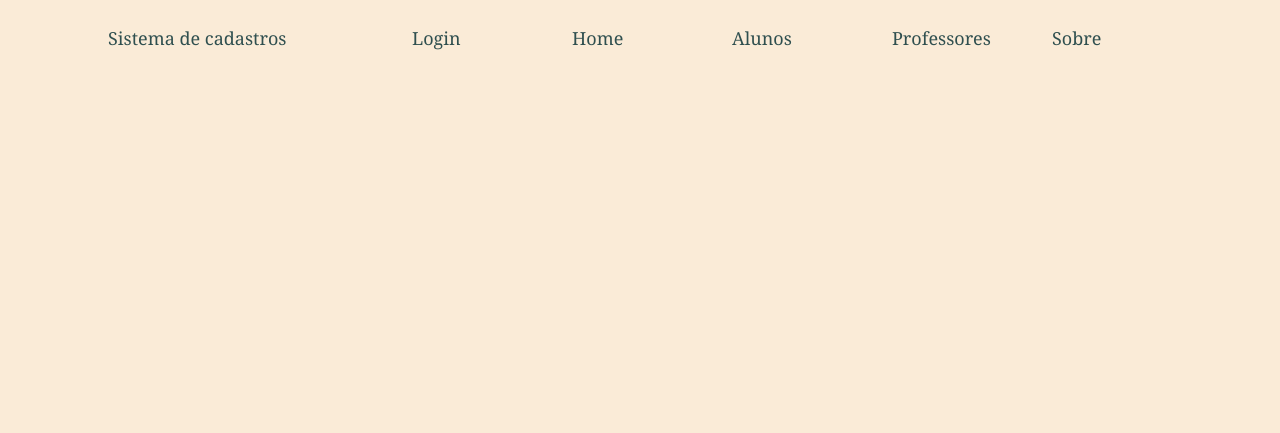
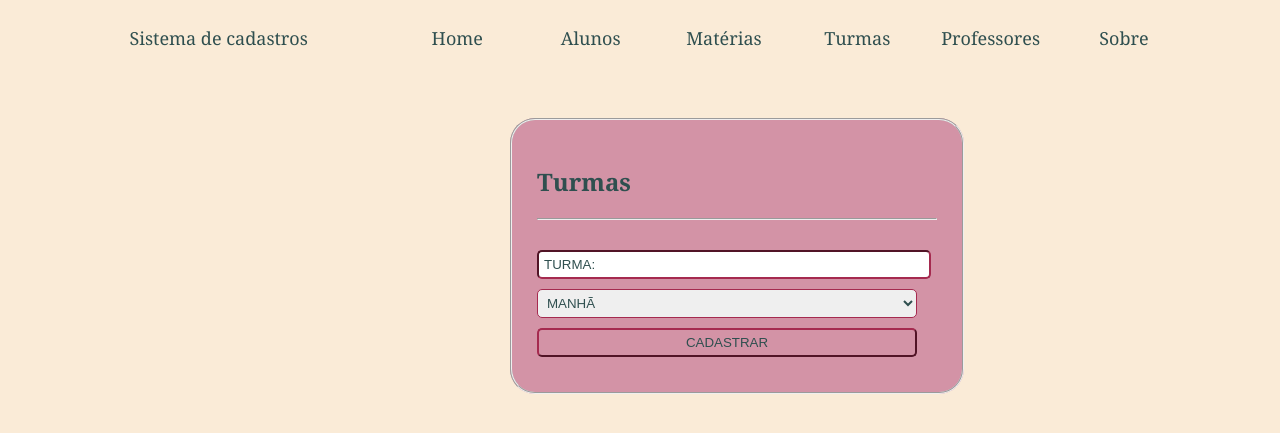
Before and after one commit to Dani-Medeiros/estudosPhp, a PHP site: page /turmas_e_materias/turmas.php in a window 1280 px wide. Shown: the top 433 px of the page. Run offline with PHP 8.4, Linux system fonts and the light colour scheme.

Commit message:
adicionando materias e turmas

```diff
--- a/sistema_cad/assets/style.css
+++ b/sistema_cad/assets/style.css
@@ -5,7 +5,7 @@ html {
     margin-left: 100px;
     margin-right: 100px;
     line-height: 1,5px;
-    font-weight: 500;
+    font-weight: 400;
     font-size: 16px;
 }
 
@@ -14,7 +14,7 @@ html {
     width: 100%;
     display: flex;
     flex-direction: row;
-    justify-content: space-between;
+    justify-content: space-around;
     font-size: large;
     text-align: center;
 }
@@ -32,19 +32,21 @@ a {
     width: 800px;
     display: flex;
     flex-direction: row;
+    justify-content: space-evenly;
     text-decoration: none;
     text-align: end;
 }
 
-.div-cad_aluno, .div-cad_professor {
+.div-cad_aluno, .div-cad_professor, #materias, #turmas {
+    margin-left: 400px;
     padding-top: 50px;
     justify-content: center;
     align-items: center;
     text-align: center;
 }
 
-.form-cad_aluno, .form-cad_professor {
-    width: 300px;
+.form-cad_aluno, .form-cad_professor, fieldset {
+    width: 400px;
     text-align: left;
     background-color: rgb(211, 147, 166);
     border-radius: 25px;
@@ -57,11 +59,12 @@ input, select {
     border-radius: 5px;
     padding: 5px;
     margin-bottom: 10px;
+    width: 380px;
+    text-transform: uppercase;
 }
 
 .botao {
     background-color:rgb(211, 147, 166);
-    margin-right: 15px;
 }
 
 #div-tabela, #tabela {
--- a/sistema_cad/view/aluno/cadastrado.php
+++ b/sistema_cad/view/aluno/cadastrado.php
@@ -12,7 +12,6 @@
     <h1>Seu cadastro foi realizado com sucesso!</h1>
     <p>Parabéns, aluno! Agora você faz parte de uma escola de sucesso. Lorem ipsum dolor sit amet consectetur adipisicing elit. Illum illo pariatur tempora, placeat nisi molestiae commodi quidem voluptates officiis doloremque possimus quae asperiores at sed numquam provident enim iste itaque!</p>
     <hr>
-
     <div id='div-tabela'>
         <table id='tabela'>
             <thead id='thead'>
--- a/sistema_cad/view/aluno/lista.php
+++ b/sistema_cad/view/aluno/lista.php
@@ -18,7 +18,6 @@ require_once '../../controller/aluno.php';
     <h1>Seu cadastro foi realizado com sucesso!</h1>
     <p>Parabéns, aluno! Agora você faz parte de uma escola de sucesso. Lorem ipsum dolor sit amet consectetur adipisicing elit. Illum illo pariatur tempora, placeat nisi molestiae commodi quidem voluptates officiis doloremque possimus quae asperiores at sed numquam provident enim iste itaque!</p>
     <hr>
-
     <div id='div-tabela'>
         <table id='tabela'>
             <thead id='thead'>
--- a/sistema_cad/view/cabecalho.php
+++ b/sistema_cad/view/cabecalho.php
@@ -9,15 +9,16 @@
 <body>
     <header class="cabecalho">
             <div class="cadastro">
-                <p>Sistema de cadastros</p>
+                <p><a href="../view/login.php">Sistema de cadastros</a></p>
             </div>
             <div class="lista-cabecalho">
                 <ul>
-                    <li><a href="login.php">Login</a></li>
-                    <li><a href="index.php">Home</a></li>
-                    <li><a href="../aluno/cadastrar.php">Alunos</a></li>
-                    <li><a href="../professor/cadastrar.php">Professores</a></li>
-                    <li><a href="sobre.php">Sobre</a></li>
+                    <li><a href="/estudos_php/sistema_cad/view/index.php">Home</a></li>
+                    <li><a href="/estudos_php/sistema_cad/view/aluno/cadastrar.php">Alunos</a></li>
+                    <li><a href="/estudos_php/sistema_cad/view/turmas_e_materias/materias.php">Matérias</a></li>
+                    <li><a href="/estudos_php/sistema_cad/view/turmas_e_materias/turmas.php">Turmas</a></li>
+                    <li><a href="/estudos_php/sistema_cad/view/professor/cadastrar.php">Professores</a></li>
+                    <li><a href="/estudos_php/sistema_cad/view/sobre.php">Sobre</a></li>
                 </ul>
             </div>
         </header>
--- a/sistema_cad/view/professor/cadastrado.php
+++ b/sistema_cad/view/professor/cadastrado.php
@@ -1,13 +1,14 @@
 <!DOCTYPE html>
 <html lang="pt-br">
+
 <head>
     <meta charset="UTF-8">
     <meta http-equiv="X-UA-Compatible" content="IE=edge">
     <meta name="viewport" content="width=device-width, initial-scale=1.0">
     <link rel="stylesheet" href="../../assets/style.css">
     <title>Cadastro realizado</title>
+</head>
 <?php include_once '../cabecalho.php'; ?>
-    </head>
 <body>
     <h1>Seu cadastro foi realizado com sucesso!</h1>
     <hr><br>
@@ -36,4 +37,5 @@
     <a href="./cadastrar.php"><input type="submit" value="Cadastrar novo" class="botao"></a>
     <a href="./lista.php"><input type="button" value="Lista cadastrados" class="botao"></a>
 </body>
+
 </html>
--- a/sistema_cad/view/professor/lista.php
+++ b/sistema_cad/view/professor/lista.php
@@ -12,10 +12,7 @@ require_once '../../controller/professor.php';
     <link rel="stylesheet" href="../../assets/style.css">
     <title>Lista de professores</title>
 </head>
-<?php
-include_once '../cabecalho.php';
-?>
-
+<?php include_once '../cabecalho.php'; ?>
 <body>
     <h1>Lista de cadastro dos professores!</h1>
     <hr><br>
--- a/sistema_cad/view/turmas_e_materias/turmas.php
+++ b/sistema_cad/view/turmas_e_materias/turmas.php
@@ -1,15 +1,31 @@
 <!DOCTYPE html>
 <html lang="pt-br">
+
 <head>
     <meta charset="UTF-8">
     <meta http-equiv="X-UA-Compatible" content="IE=edge">
     <meta name="viewport" content="width=device-width, initial-scale=1.0">
+    <link rel="stylesheet" href="../../assets/style.css">
     <title>Turmas</title>
 </head>
 <?php include_once '../cabecalho.php' ?>
+
 <body>
-    <div>
-
+    <div id="turmas">
+        <fieldset>
+            <form action="../../controller/validacao.php" method="post">
+                <h2>Turmas</h2>
+                <hr><br>
+                <input value="Turma: " type="text" name="turma" id="turma">
+                <select name="turno" id="">
+                    <option name="turno" value="manha">Manhã</option>
+                    <option name="turno" value="tarde">Tarde</option>
+                    <option name="turno" value="noite">Noite</option>
+                </select>
+                <a href="#"><input type="button" value="Cadastrar" class="botao"></a>
+            </form>
+        </fieldset>
     </div>
 </body>
+
 </html>
```
Also changed, not shown: sistema_cad/view/aluno/cadastrar.php (+6 -3 lines), sistema_cad/view/turmas_e_materias/materias.php (+29 -0 lines). Lines whose indentation alone changed are shown as unchanged.
